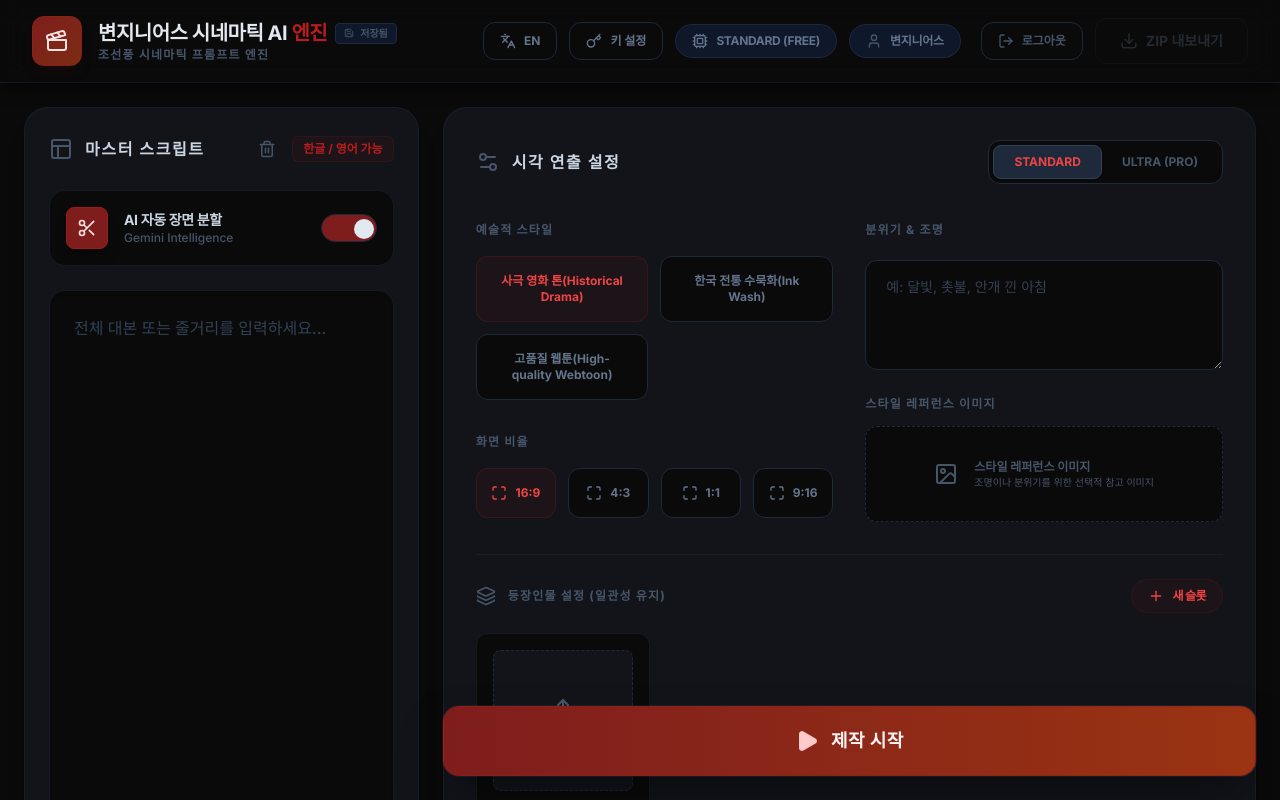
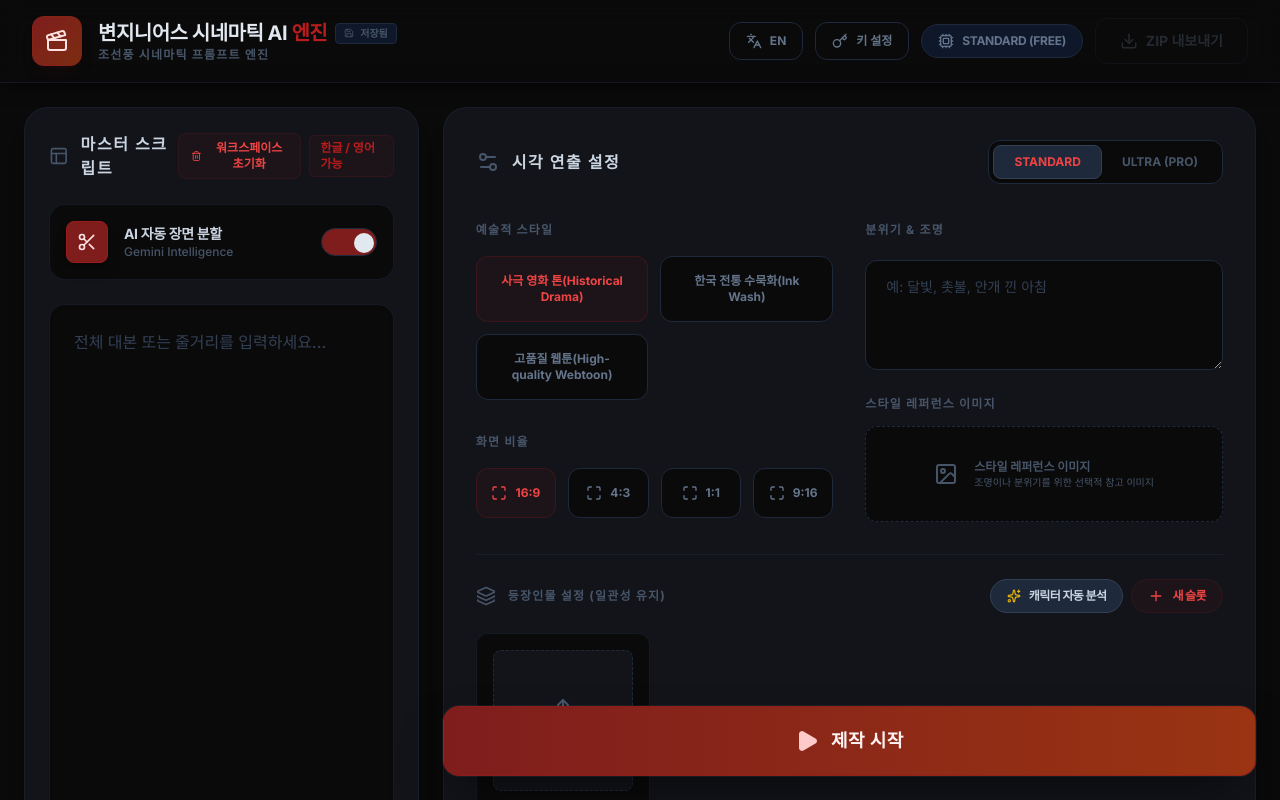
Before and after one commit to haejunbyeon5-beep/beoms-automation, a React (Vite) app: page / in a window 1280 px wide. Shown: the top 800 px of the page. Built offline with nearby package versions, Linux system fonts and the light colour scheme.

Commit message:
Add files via upload

```diff
--- a/App.tsx
+++ b/App.tsx
@@ -42,7 +42,8 @@ import {
   optimizePrompt,
   generateSceneImage,
   autoSegmentScript,
-  generateCharacterProfileImage
+  generateCharacterProfileImage,
+  analyzeScriptForCharacters
 } from './services/geminiService';
 
 const PERSISTENCE_KEY = 'sb_workspace_data_v1';
@@ -98,7 +99,12 @@ const TRANSLATIONS = {
     customKeyLabel: "Custom API Key",
     setKey: "Set Key",
     removeKey: "Remove",
-    keyPlaceholder: "Enter Gemini API Key"
+    keyPlaceholder: "Enter Gemini API Key",
+    autoAnalyze: "Auto Analyze Characters",
+    analyzing: "Analyzing...",
+    refreshAll: "Refresh All",
+    pauseProduction: "PAUSE",
+    resumeProduction: "RESUME"
   },
   ko: {
     title: "변지니어스 시네마틱 AI",
@@ -150,14 +156,19 @@ const TRANSLATIONS = {
     customKeyLabel: "커스텀 API 키",
     setKey: "키 설정",
     removeKey: "삭제",
-    keyPlaceholder: "Gemini API 키 입력"
+    keyPlaceholder: "Gemini API 키 입력",
+    autoAnalyze: "캐릭터 자동 분석",
+    analyzing: "분석 중...",
+    refreshAll: "전체 다시 분석",
+    pauseProduction: "일시정지",
+    resumeProduction: "이어서 제작"
   }
 };
 
 const ASPECT_RATIOS: AspectRatio[] = ['16:9', '4:3', '1:1', '9:16'];
 
 const App: React.FC = () => {
-  const [user, setUser] = useState<User | null>({ name: '변지니어스', id: 'master' });
+  const [user, setUser] = useState<User | null>({ name: "Guest", email: "guest@example.com", avatar: "" });
   const [lang, setLang] = useState<Language>('ko');
   const [theme, setTheme] = useState<Theme>('dark');
 
@@ -287,12 +298,14 @@ const App: React.FC = () => {
 
   const handleResetWorkspace = () => {
     if (window.confirm(t.confirmReset)) {
+      stopProduction();
       setScript('');
       setScenes([]);
       setCharacters([{ id: '1', name: '' }]);
       setCustomStyle('');
       setStyleRef(null);
       setLogs([]);
+      // Clear persistence
       localStorage.removeItem(PERSISTENCE_KEY);
       addLog(lang === 'ko' ? "🧹 워크스페이스가 초기화되었습니다." : "🧹 Workspace cleared.");
     }
@@ -442,6 +455,71 @@ const App: React.FC = () => {
     setIsProcessing(false);
   };
 
+  const handleAutoAnalyzeCharacters = async () => {
+    if (!script) {
+      alert(lang === 'ko' ? "먼저 스크립트를 입력해주세요." : "Please enter a script first.");
+      return;
+    }
+
+    setIsProcessing(true);
+    addLog(lang === 'ko' ? "🤖 캐릭터 분석 중..." : "🤖 Analyzing characters...");
+
+    try {
+      const analyzedChars = await analyzeScriptForCharacters(script);
+      if (analyzedChars.length > 0) {
+        const charsWithLoading = analyzedChars.map(c => ({ ...c, isGenerating: true }));
+        setCharacters(charsWithLoading);
+
+        addLog(lang === 'ko' ? `✅ ${analyzedChars.length}명의 캐릭터를 찾았습니다. 이미지 생성 시작...` : `✅ Found ${analyzedChars.length} characters. Generating images...`);
+
+        const promises = charsWithLoading.map(async (char) => {
+           try {
+             const imageUrl = await generateCharacterProfileImage(
+               char.name,
+               char.description || "",
+               stylePreset,
+               customStyle,
+               quality
+             );
+
+             setCharacters(prev => prev.map(c => c.id === char.id ? { ...c, image: imageUrl, isGenerating: false } : c));
+           } catch (e) {
+             console.error(e);
+             setCharacters(prev => prev.map(c => c.id === char.id ? { ...c, isGenerating: false } : c));
+           }
+        });
+
+        await Promise.all(promises);
+      } else {
+        addLog(lang === 'ko' ? "⚠️ 캐릭터를 찾지 못했습니다." : "⚠️ No characters found.");
+      }
+    } catch (e) {
+      console.error(e);
+      addLog(lang === 'ko' ? "❌ 분석 실패" : "❌ Analysis failed");
+    } finally {
+      setIsProcessing(false);
+    }
+  };
+
+  const resumeProduction = async () => {
+    const pendingScenes = scenes.filter(s => s.status === 'idle' || s.status === 'error');
+    if (pendingScenes.length === 0) return alert(lang === 'ko' ? '제작할 남은 장면이 없습니다.' : 'No pending scenes.');
+
+    setIsProcessing(true);
+    stopRequestedRef.current = false;
+    addLog(`▶️ ${lang === 'ko' ? '제작 재개' : 'Resuming production'}: ${pendingScenes.length} scenes remaining.`);
+
+    for (const scene of pendingScenes) {
+      if (stopRequestedRef.current) break;
+      await generateSingleScene(scene);
+    }
+
+    setIsProcessing(false);
+    if (!stopRequestedRef.current) {
+      addLog(`✅ ${lang === 'ko' ? '모든 프로세스 종료' : 'All processes ended'}.`);
+    }
+  };
+
   const startProduction = async () => {
     if (!script.trim()) return alert(lang === 'ko' ? '스크립트를 입력해주세요.' : 'Script is empty.');
 
@@ -492,7 +570,7 @@ const App: React.FC = () => {
     addLog(`✅ ${lang === 'ko' ? '모든 프로세스 종료' : 'All processes ended'}.`);
   };
 
-  //if (!user) return <Auth onLogin={setUser} lang={lang} onToggleLang={toggleLanguage} theme={theme} onToggleTheme={toggleTheme} />;
+
 
   if (quotaError) {
     return (
@@ -577,8 +655,12 @@ const App: React.FC = () => {
                   className="w-full px-3 py-2 bg-[#0a0a0b] border border-slate-800 rounded-lg text-sm outline-none focus:ring-1 focus:ring-red-900 text-slate-300 placeholder-slate-700"
                 />
                 <div className="flex gap-2">
-                  <button onClick={handleSaveCustomKey} className="flex-1 bg-red-900 text-red-100 py-2 rounded-lg text-xs font-bold hover:bg-red-800 transition-colors border border-red-800">{t.saved}</button>
-                  {customApiKey && <button onClick={handleRemoveCustomKey} className="px-3 bg-slate-900 text-slate-500 rounded-lg text-xs font-bold hover:bg-slate-800 transition-colors border border-slate-800">{t.removeKey}</button>}
+                  <button onClick={handleSaveCustomKey} className="flex-1 bg-red-900 text-red-100 py-2 rounded-lg text-xs font-bold hover:bg-red-800 transition-colors border border-red-800">
+                    {t.setKey}
+                  </button>
+                  <button onClick={handleRemoveCustomKey} className="px-3 bg-slate-800 text-slate-400 rounded-lg text-xs font-bold hover:bg-slate-700 hover:text-white transition-colors border border-slate-700">
+                    {t.removeKey}
+                  </button>
                 </div>
               </div>
             )}
@@ -602,12 +684,6 @@ const App: React.FC = () => {
             </button>
           )}
 
-          <div className="flex items-center gap-2 px-4 py-2 bg-slate-900 border border-slate-800 rounded-full mr-2">
-            {user.avatar ? <img src={user.avatar} alt={user.name} className="w-6 h-6 rounded-full border border-slate-700" /> : <UserIcon size={16} className="text-slate-600" />}
-            <span className="text-xs font-black text-slate-500 uppercase tracking-tight">{user.name}</span>
-          </div>
-
-          <button onClick={handleLogout} className="flex items-center gap-2 px-4 py-2.5 rounded-xl border border-slate-800 text-xs font-black text-slate-600 hover:bg-slate-800 hover:text-slate-300 transition-all uppercase"><LogOut size={16} />{t.logout}</button>
           <button onClick={() => downloadAsZip(scenes)} disabled={isProcessing || !scenes.some(s => s.variants.length > 0)} className="flex items-center gap-2 px-6 py-3 rounded-xl border border-slate-800 text-sm font-bold text-slate-500 hover:bg-slate-800 hover:text-slate-300 disabled:opacity-30 transition-all uppercase"><Download size={18} />{t.exportZip}</button>
         </div>
       </nav>
@@ -618,7 +694,13 @@ const App: React.FC = () => {
             <div className="flex items-center justify-between">
               <div className="flex items-center gap-3 text-slate-300"><Layout size={24} className="text-slate-600" /><h2 className="text-base font-black uppercase tracking-widest">{t.masterScript}</h2></div>
               <div className="flex items-center gap-2">
-                <button onClick={handleResetWorkspace} className="p-2 text-slate-600 hover:text-red-500 transition-colors" title={t.resetWorkspace}><Trash2 size={18} /></button>
+                <button
+                  onClick={handleResetWorkspace}
+                  className="flex items-center gap-2 px-3 py-1.5 bg-red-900/10 text-red-500 rounded-lg text-xs font-black uppercase hover:bg-red-900/20 transition-colors border border-red-900/20"
+                  title={t.resetWorkspace}
+                >
+                  <Trash2 size={14} /> {t.resetWorkspace}
+                </button>
                 <div className="bg-red-900/10 text-red-700 text-xs font-bold px-2.5 py-1 rounded-md border border-red-900/20">{t.scriptBadge}</div>
               </div>
             </div>
@@ -702,6 +784,14 @@ const App: React.FC = () => {
                   <div className="flex items-center gap-3"><Layers size={20} className="text-slate-600" /><label className="text-xs font-black text-slate-600 uppercase tracking-widest">{t.charEnsemble}</label></div>
                 </div>
                 <div className="flex items-center gap-2">
+                  <button
+                    onClick={handleAutoAnalyzeCharacters}
+                    disabled={isProcessing}
+                    className="flex items-center gap-2 text-xs font-black text-slate-300 bg-slate-800 px-4 py-2 rounded-full hover:bg-slate-700 transition-colors border border-slate-700 uppercase tracking-tighter disabled:opacity-50"
+                  >
+                    <Sparkles size={14} className="text-yellow-500" />
+                    {characters.length > 1 ? t.refreshAll : t.autoAnalyze}
+                  </button>
                   {characters.length < 12 && (
                     <button onClick={handleAddCharacter} className="flex items-center gap-2 text-xs font-black text-red-500 bg-red-900/10 px-4 py-2 rounded-full hover:bg-red-900/20 transition-colors border border-red-900/20 uppercase tracking-tighter">
                       <Plus size={16} /> {t.newSlot}
@@ -737,18 +827,28 @@ const App: React.FC = () => {
           {/* Bottom Action Bar */}
           <div className="sticky bottom-6 z-30">
              {!isProcessing ? (
-               <button onClick={startProduction} className="w-full flex items-center justify-center gap-3 px-10 py-5 rounded-2xl bg-gradient-to-r from-red-900 to-orange-800 text-red-50 text-lg font-black hover:from-red-800 hover:to-orange-700 shadow-2xl shadow-black/50 transition-all hover:-translate-y-1 uppercase tracking-wide border border-red-800/50 ring-1 ring-white/5">
-                 <Play size={24} fill="currentColor" className="text-red-200" />
-                 {t.startProduction}
-               </button>
+               <div className="flex gap-4">
+                 {scenes.length > 0 && scenes.some(s => s.status === 'idle' || s.status === 'error') ? (
+                   <button onClick={resumeProduction} className="flex-1 flex items-center justify-center gap-3 px-10 py-5 rounded-2xl bg-gradient-to-r from-blue-900 to-indigo-800 text-blue-50 text-lg font-black hover:from-blue-800 hover:to-indigo-700 shadow-2xl shadow-black/50 transition-all hover:-translate-y-1 uppercase tracking-wide border border-blue-800/50 ring-1 ring-white/5">
+                     <Play size={24} fill="currentColor" className="text-blue-200" />
+                     {t.resumeProduction}
+                   </button>
+                 ) : (
+                   <button onClick={startProduction} className="w-full flex items-center justify-center gap-3 px-10 py-5 rounded-2xl bg-gradient-to-r from-red-900 to-orange-800 text-red-50 text-lg font-black hover:from-red-800 hover:to-orange-700 shadow-2xl shadow-black/50 transition-all hover:-translate-y-1 uppercase tracking-wide border border-red-800/50 ring-1 ring-white/5">
+                     <Play size={24} fill="currentColor" className="text-red-200" />
+                     {t.startProduction}
+                   </button>
+                 )}
+               </div>
              ) : (
                <div className="flex gap-4">
                  <div className="flex-1 flex items-center justify-center gap-3 px-8 py-5 rounded-2xl bg-slate-900 text-slate-500 text-lg font-black uppercase border border-slate-800">
                    <Sparkles className="animate-spin text-red-800" size={24} />
                    {t.running}
                  </div>
-                 <button onClick={stopProduction} className="px-8 py-5 rounded-2xl bg-slate-900 text-red-800 text-lg font-black hover:bg-slate-800 border border-slate-800 hover:border-red-900/30 transition-all uppercase">
+                 <button onClick={stopProduction} className="px-8 py-5 rounded-2xl bg-slate-900 text-red-800 text-lg font-black hover:bg-slate-800 border border-slate-800 hover:border-red-900/30 transition-all uppercase flex items-center gap-2" title={t.stopProduction}>
                    <Square size={24} fill="currentColor" />
+                   <span className="text-xs font-bold">{t.pauseProduction}</span>
                  </button>
                </div>
              )}
```
Also changed, not shown: components/SceneCard.tsx (+3 -4 lines), services/geminiService.ts (+40 -0 lines).
